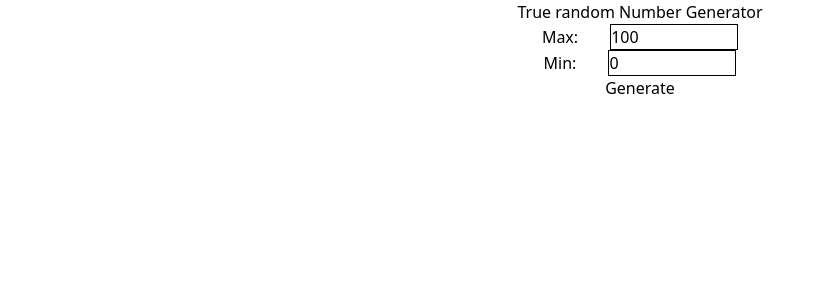
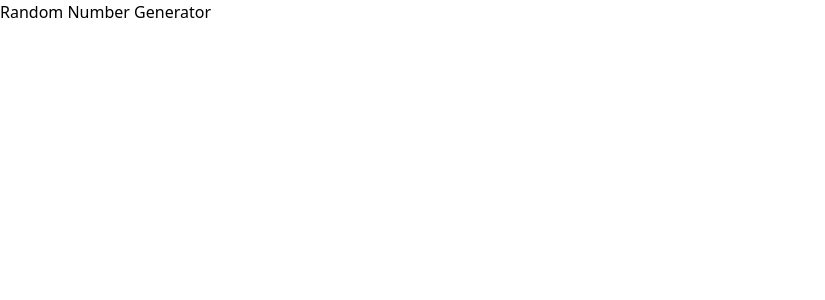
Before and after one commit to oleknap-dev/Randomizer, a Next.js app: page / in a window 1280 px wide. Shown: the top 300 px of the page, without its empty margins (0-825 px from the left). Built offline with nearby package versions, Linux system fonts and the light colour scheme.

Commit message:
Setup project structure and implement initial routing

```diff
--- a/src/app/page.js
+++ b/src/app/page.js
@@ -1,10 +1,9 @@
-import RandomNumberGenerator from "./components/RandomNumberGenerator";
+import Link from "next/link";
 
 export default function Page() {
   return (
-    <div className="flex flex-col items-center">
-      <h1>True random Number Generator</h1>
-      <RandomNumberGenerator />
+    <div>
+      <Link href="/random-number">Random Number Generator</Link>
     </div>
   );
 }
--- /dev/null
+++ b/src/app/random-number/page.js
@@ -0,0 +1,9 @@
+import RandomNumberGenerator from "./RandomNumberGenerator";
+
+export default function Page() {
+  return (
+    <div>
+      <RandomNumberGenerator />
+    </div>
+  );
+}
```
Also changed, not shown: src/app/random-number/RandomNumberGenerator.js (renamed from src/app/components/RandomNumberGenerator.js).
